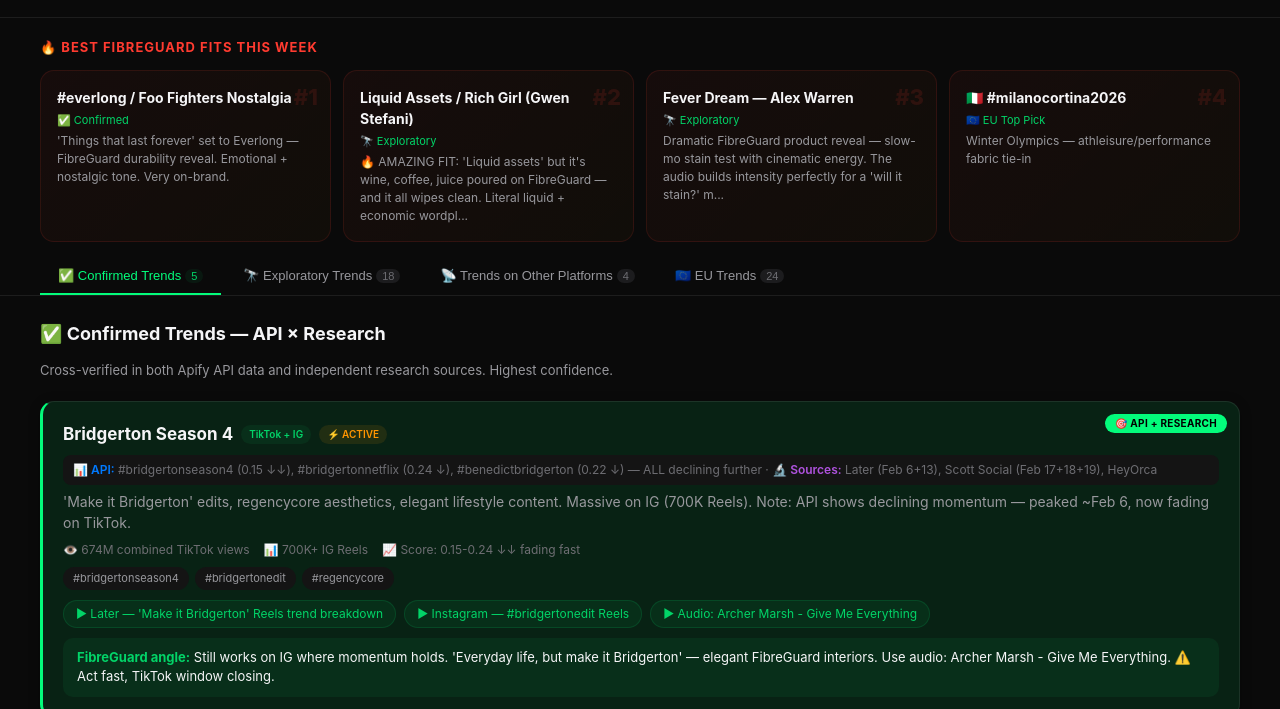
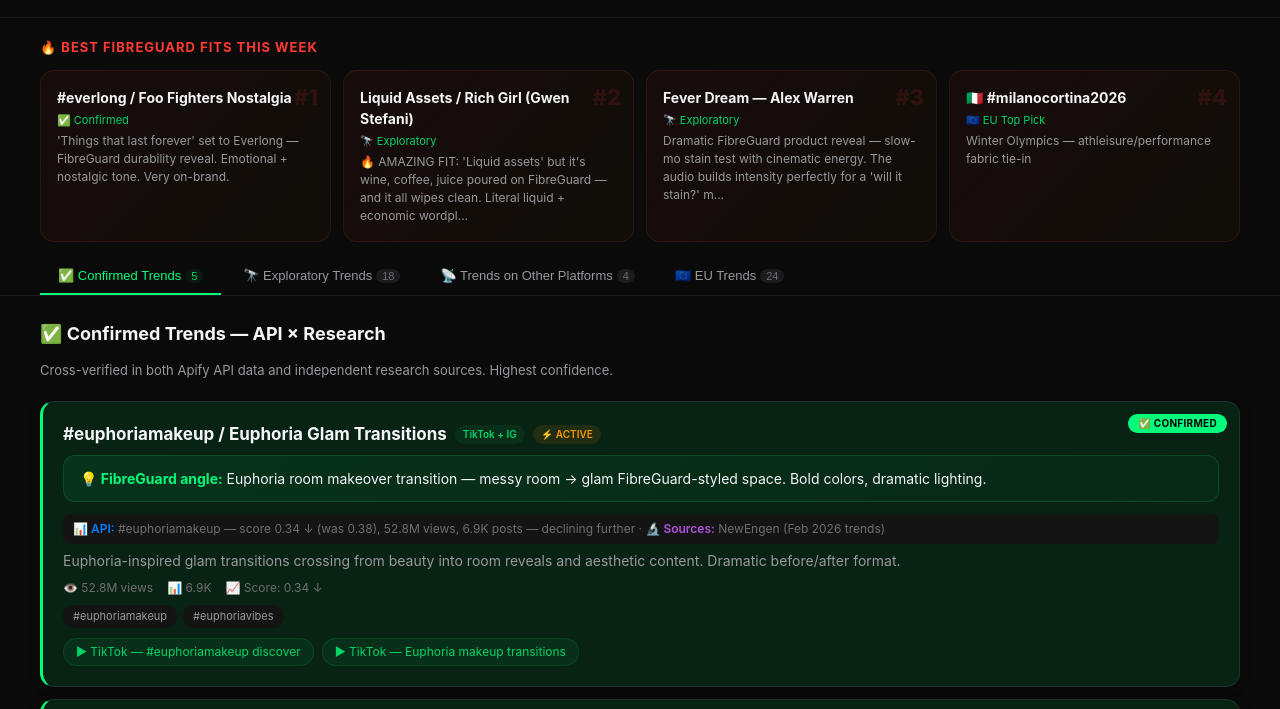
Before and after one commit to Metavisin/FibreGuard-Dashboard, a plain HTML site: page index.html in a window 1280 px wide. Shown: the part 88-797 px from the top of the page. Drawn offline with Linux system fonts and the light colour scheme.

Commit message:
UX overhaul: FG angle prominent, declining trends greyed out, show-more on exploratory, 🆕 badges, freshness sorting

```diff
--- a/index.html
+++ b/index.html
@@ -139,8 +139,28 @@
 
   .trend-angle { margin-top:10px; padding:10px 14px; background:var(--accent-bg); border-radius:10px; font-size:13px; position:relative; }
   .trend-angle strong { color:var(--accent2); }
+
+  /* Prominent angle (moved up, right under header) */
+  .trend-angle-top { margin:8px 0 12px; padding:12px 16px; background:linear-gradient(135deg, rgba(3,252,123,0.08), rgba(3,252,123,0.03)); border:1px solid rgba(3,252,123,0.15); border-radius:12px; font-size:14px; line-height:1.5; color:var(--text); position:relative; }
+  .trend-angle-top .angle-label { color:var(--accent); font-weight:700; }
+
   .copy-btn { position:absolute; top:8px; right:8px; background:var(--accent); color:#000; border:none; border-radius:8px; padding:4px 10px; font-size:11px; font-weight:600; cursor:pointer; opacity:0; transition:opacity 0.2s; }
-  .trend-angle:hover .copy-btn { opacity:1; }
+  .trend-angle:hover .copy-btn, .trend-angle-top:hover .copy-btn { opacity:1; }
+
+  /* Declining/fading trends */
+  .trend-card.declining { opacity:0.5; border-left-color:var(--text3) !important; }
+  .trend-card.declining:hover { opacity:0.75; }
+  .badge-declining { font-size:10px; padding:2px 8px; border-radius:20px; font-weight:700; background:rgba(255,59,48,0.1); color:var(--red); }
+
+  /* New trend badge */
+  .badge-new { font-size:10px; padding:2px 8px; border-radius:20px; font-weight:700; background:rgba(0,122,255,0.12); color:var(--blue); animation:pulse-new 2s ease-in-out infinite; }
+  @keyframes pulse-new { 0%,100%{opacity:1} 50%{opacity:0.6} }
+
+  /* Show more toggle */
+  .show-more-btn { display:block; width:100%; padding:12px; margin-top:12px; background:var(--bg2); border:1px solid var(--card-border); border-radius:12px; color:var(--text2); font-size:13px; font-weight:600; cursor:pointer; text-align:center; transition:all 0.2s; }
+  .show-more-btn:hover { background:var(--bg3); color:var(--text); }
+  .hidden-trends { display:none; }
+  .hidden-trends.show { display:block; }
 
   .section-title { font-size:18px; font-weight:700; margin-bottom:14px; }
 
@@ -816,14 +836,35 @@
   });
 }
 
+function isDeclining(t) {
+  return t.proof?.api?.includes('↓↓') || t.proof?.api?.includes('fading');
+}
+function isNew(t) {
+  // Check dateAdded field if present
+  if (t.dateAdded) {
+    const added = new Date(t.dateAdded);
+    const now = new Date();
+    return (now - added) < 48 * 60 * 60 * 1000;
+  }
+  // Auto-detect from proof text: "Feb 19" or "🆕" in desc
+  const proofText = (t.proof?.research||'') + (t.proof?.api||'') + (t.desc||'');
+  // Match today's date or yesterday's in "Feb DD" format
+  const now = new Date();
+  const today = `Feb ${now.getDate()}`;
+  const yesterday = `Feb ${now.getDate()-1}`;
+  return proofText.includes('🆕') || proofText.includes(today) || proofText.includes(yesterday);
+}
+
 function renderCard(t) {
   const pClass = t.platform==='both'?'both':t.platform;
   const pLabel = t.platform==='both'?'TikTok + IG':t.platform==='tiktok'?'TikTok':'Instagram';
   const confClass = t.confidence+'-badge';
-  const confLabel = {overlap:'🎯 API + RESEARCH',research:'🔬 RESEARCH',emerging:'🔮 EMERGING'}[t.confidence]||'';
+  const confLabel = {overlap:'✅ CONFIRMED',research:'🔭 EXPLORATORY',emerging:'📡 OTHER PLATFORMS'}[t.confidence]||'';
   const cardClass = t.confidence==='overlap'?'overlap':t.confidence==='research'?'research-only':t.confidence==='emerging'?'emerging-card':'';
   const freshLabels = {hot:'🔥 THIS WEEK',warm:'⚡ ACTIVE',evergreen:'🌿 EVERGREEN'};
   const freshClass = t.freshness||'warm';
+  const declining = isDeclining(t);
+  const isNewTrend = isNew(t);
 
   // Proof block
   let proofHtml = '';
@@ -841,13 +882,16 @@
   const angleId = 'a-'+Math.random().toString(36).substr(2,6);
 
   return `
-    <div class="trend-card ${cardClass}" data-confidence="${t.confidence}" data-platform="${t.platform}" data-angle="${t.angle?'yes':'no'}">
+    <div class="trend-card ${cardClass}${declining?' declining':''}" data-confidence="${t.confidence}" data-platform="${t.platform}" data-angle="${t.angle?'yes':'no'}">
       <span class="confidence-badge ${confClass}">${confLabel}</span>
       <div class="trend-header">
         <span class="trend-name">${t.name}</span>
+        ${isNewTrend?'<span class="badge-new">🆕 NEW</span>':''}
         <span class="badge ${pClass}">${pLabel}</span>
         <span class="badge ${freshClass}">${freshLabels[freshClass]||''}</span>
+        ${declining?'<span class="badge-declining">📉 FADING</span>':''}
       </div>
+      ${t.angle?`<div class="trend-angle-top" id="${angleId}"><span class="angle-label">💡 FibreGuard angle:</span> ${t.angle}<button class="copy-btn" onclick="event.stopPropagation();copyAngle('${angleId}',this)">📋 Copy</button></div>`:''}
       ${proofHtml}
       <div class="trend-desc">${t.desc}</div>
       <div class="trend-meta">
@@ -857,7 +901,6 @@
       </div>
       ${hashHtml?`<div class="trend-hashtags">${hashHtml}</div>`:''}
       ${(t.examples&&t.examples.length)?`<div class="trend-examples">${t.examples.map(e=>`<a href="${e.url}" target="_blank" rel="noopener">▶ ${e.label}</a>`).join('')}</div>`:''}
-      ${t.angle?`<div class="trend-angle" id="${angleId}"><strong>FibreGuard angle:</strong> ${t.angle}<button class="copy-btn" onclick="event.stopPropagation();copyAngle('${angleId}',this)">📋 Copy</button></div>`:''}
     </div>`;
 }
 
@@ -977,18 +1020,45 @@
     timeZone:'Europe/Madrid',weekday:'short',day:'numeric',month:'short',year:'numeric',hour:'2-digit',minute:'2-digit'
   })+' CET';
 
-  // Sort: overlaps first, then research, then emerging
-  const confOrder = {overlap:0,research:1,emerging:2};
+  // Sort within each tier: hot first, declining/fading last
   const freshOrder = {hot:0,warm:1,evergreen:2};
-  const sorted = [...TRENDS].sort((a,b) => {
-    if(confOrder[a.confidence]!==confOrder[b.confidence]) return confOrder[a.confidence]-confOrder[b.confidence];
-    return (freshOrder[a.freshness]||2)-(freshOrder[b.freshness]||2);
-  });
+  function sortTrends(arr) {
+    return [...arr].sort((a,b) => {
+      const aDecl = isDeclining(a) ? 1 : 0;
+      const bDecl = isDeclining(b) ? 1 : 0;
+      if (aDecl !== bDecl) return aDecl - bDecl; // declining goes last
+      return (freshOrder[a.freshness]||2) - (freshOrder[b.freshness]||2);
+    });
+  }
 
-  // Grids
-  document.getElementById('overlaps-grid').innerHTML = sorted.filter(t=>t.confidence==='overlap').map(renderCard).join('');
-  document.getElementById('research-grid').innerHTML = sorted.filter(t=>t.confidence==='research').map(renderCard).join('');
-  document.getElementById('emerging-grid').innerHTML = sorted.filter(t=>t.confidence==='emerging').map(renderCard).join('');
+  // Confirmed Trends: split active vs fading
+  const overlaps = sortTrends(TRENDS.filter(t=>t.confidence==='overlap'));
+  const activeOverlaps = overlaps.filter(t=>!isDeclining(t));
+  const fadingOverlaps = overlaps.filter(t=>isDeclining(t));
+  let overlapsHtml = activeOverlaps.map(renderCard).join('');
+  if (fadingOverlaps.length > 0) {
+    overlapsHtml += `<div style="margin-top:20px;padding-top:16px;border-top:1px solid var(--card-border);">
+      <div style="font-size:12px;font-weight:600;color:var(--text3);text-transform:uppercase;letter-spacing:1px;margin-bottom:12px;">📉 Fading — May still work on some platforms</div>
+      ${fadingOverlaps.map(renderCard).join('')}
+    </div>`;
+  }
+  document.getElementById('overlaps-grid').innerHTML = overlapsHtml;
+
+  // Exploratory Trends: cap at 8, show-more for rest
+  const research = sortTrends(TRENDS.filter(t=>t.confidence==='research'));
+  const CAP = 8;
+  if (research.length > CAP) {
+    const visible = research.slice(0, CAP).map(renderCard).join('');
+    const hidden = research.slice(CAP).map(renderCard).join('');
+    document.getElementById('research-grid').innerHTML = visible +
+      `<div class="hidden-trends" id="more-research">${hidden}</div>` +
+      `<button class="show-more-btn" onclick="document.getElementById('more-research').classList.toggle('show');this.textContent=this.textContent.includes('Show')?'Show less':'Show ${research.length - CAP} more trends'">Show ${research.length - CAP} more trends</button>`;
+  } else {
+    document.getElementById('research-grid').innerHTML = research.map(renderCard).join('');
+  }
+
+  // Other Platforms
+  document.getElementById('emerging-grid').innerHTML = sortTrends(TRENDS.filter(t=>t.confidence==='emerging')).map(renderCard).join('');
 
   buildTabs();
   buildPriorityQueue();
```
